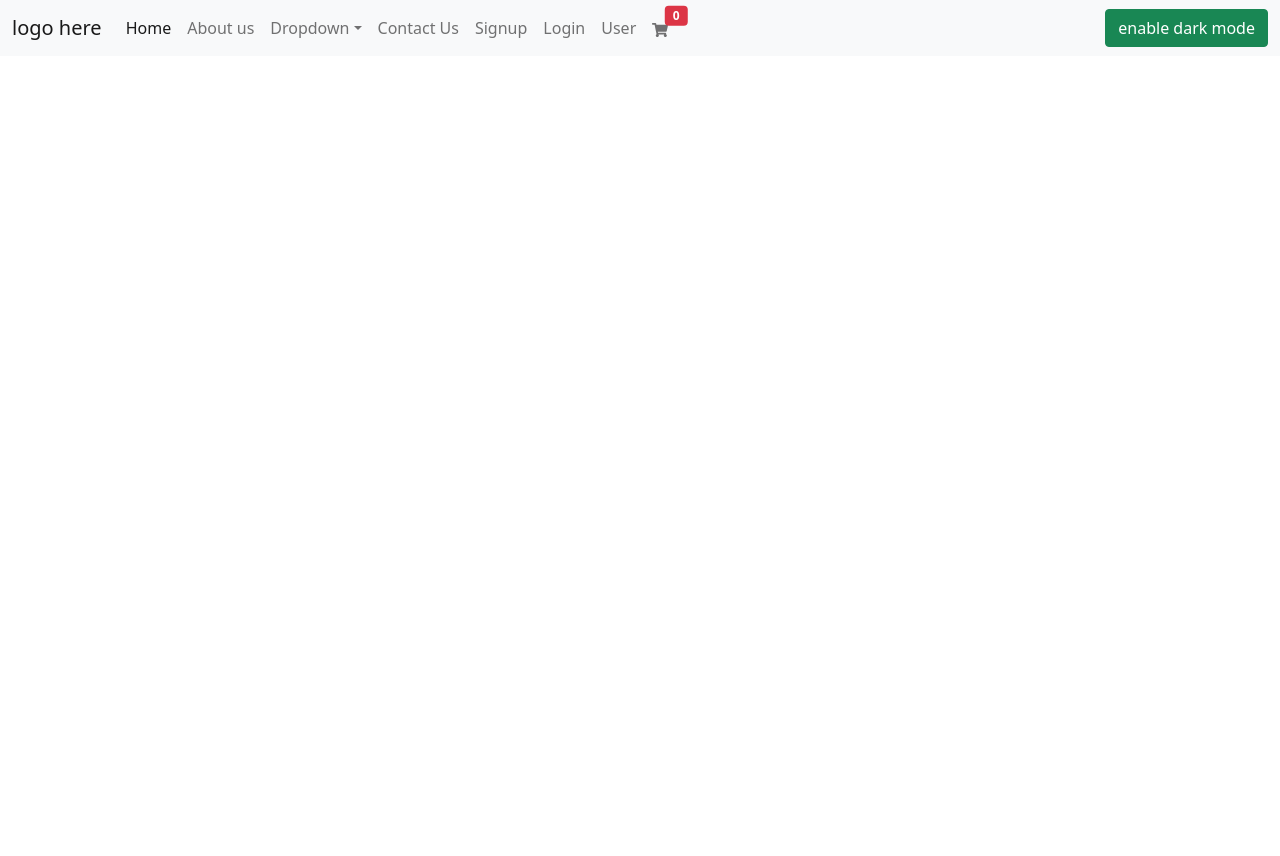
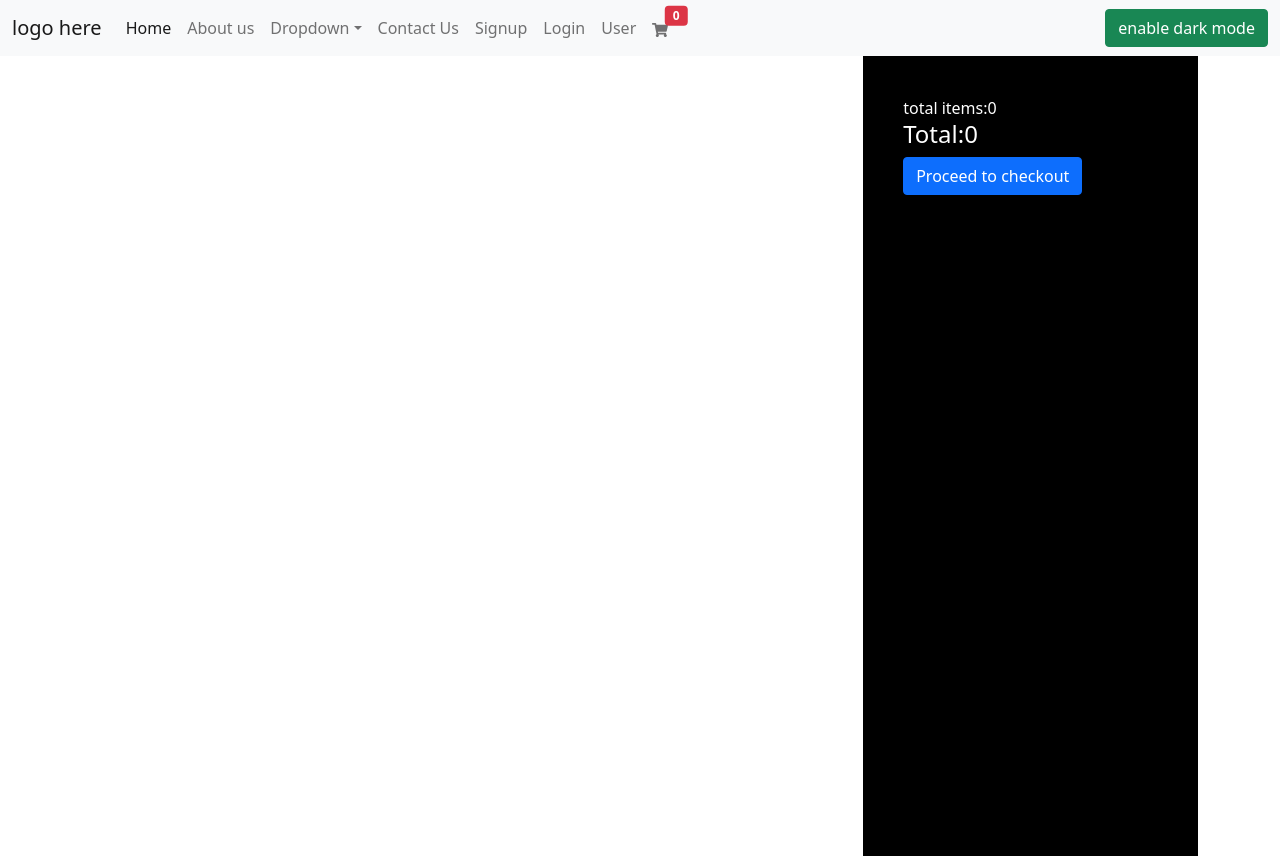
Before and after one commit to Raju-bit-creator/bhadra-react, a React (Vite) app: page /cartitem in a window 1280 px wide. Before the commit the page ends 800 px from the top, so only its background shows below. Built offline with nearby package versions, Linux system fonts and the light colour scheme.

Commit message:
cart page design

```diff
--- a/src/App.css
+++ b/src/App.css
@@ -1,4 +1,21 @@
+.cart-img{
+  width: 50px;
+  height: 50px;
+}
+.cart-page{
+  display: flex;
 
+}
+.filter-summary{
+  width: 30%;
+  background: #000;
+  color: #fff;
+  padding: 40px;
+  height: 100vh;
+}
+.productContainer-cart{
+  width: 70%;
+}
 .news-header{
   text-align: center;
 }
--- a/src/components/CartItems.jsx
+++ b/src/components/CartItems.jsx
@@ -1,12 +1,16 @@
 import React, { useContext } from 'react'
 import productContext from '../context/productContext'
 import Mac from "../assets/images/mac.jpeg"
+import { MdDelete } from "react-icons/md";
 
 const CartItems = () => {
     const context = useContext(productContext)
     const { state: { cart }, dispatch } = context
+    const Total=cart.reduce((acc, curr)=> acc+ curr.price * curr.qty, 0)
+    console.log("cartPrice",Total)
+
     return (
-        <div className='container '>
+        <div className='container cart-page '>
             <div className='productContainer-cart'>
                 <ul className='list-group'>
 
@@ -14,7 +18,7 @@ const CartItems = () => {
                         <li className='list-group-item' key={item.id}>
                             <div className='row'>
                                 <div className='col-md-2'>
-                                    <img src={Mac} alt='prduct list image' />
+                                    <img src={Mac} className='cart-img' alt='prduct list image' />
                                 </div>
                                 <div className='col-md-2'>
                                     <h4>Name:{item.name}</h4>
@@ -32,12 +36,31 @@ const CartItems = () => {
                                                     qty: e.target.value
                                                 }
                                             })
-                                        }></select>
+                                        } className='form-control'>
+                                        {[...Array(item.instock).keys()].map((x) => (
+                                            <option key={x + 1}>{x + 1}</option>
+                                        ))}
+                                    </select>
+                                </div>
+                                <div className='col-md-2'>
+                                    <button type='button' className='btn btn-light' onClick={() =>
+                                        dispatch({
+                                            type: "REMOVE_FROM_CART",
+                                            payload: item
+                                        })
+                                    }>
+                                        <MdDelete />
+                                    </button>
                                 </div>
                             </div>
                         </li>
                     ))}
                 </ul>
+            </div>
+            <div className='filter-summary'>
+                <div className='title'> total items:{cart.length}</div>
+                <h4>Total:{Total}</h4>
+                <button className='btn btn-primary'>Proceed to checkout</button>
             </div>
 
         </div>
--- a/src/context/ProductState.jsx
+++ b/src/context/ProductState.jsx
@@ -21,14 +21,14 @@ const ProductState = (props) => {
       "name": "mango",
       "description": "this is local product from Nepal",
       "price": 200,
-      "instock": 4
+      "instock": 3
     },
     {
       "id": 3,
       "name": "banana",
       "description": "this is local product from Nepal",
       "price": 300,
-      "instock": 4
+      "instock": 5
     }
   ]
   const [product, setProduct] = useState(prod)
--- a/src/context/Reducer.jsx
+++ b/src/context/Reducer.jsx
@@ -3,7 +3,9 @@ export const cartReducer = (state, action) => {
         case "ADD_TO_CART":
             return { ...state, cart: [...state.cart, { ...action.payload, qty: 1 },] }
         case "REMOVE_FROM_CART":
-            return { ...state, cart: state.cart.filter(c =>c.id !== action.payload.id) }
+            return { ...state, cart: state.cart.filter(c => c.id !== action.payload.id) }
+        case "CHANGE_CART_QTY":
+            return { ...state, cart: state.cart.filter((c) => c.id === action.payload.id?(c.qty=action.payload.qty):c.qty) }
 
 
 
```
